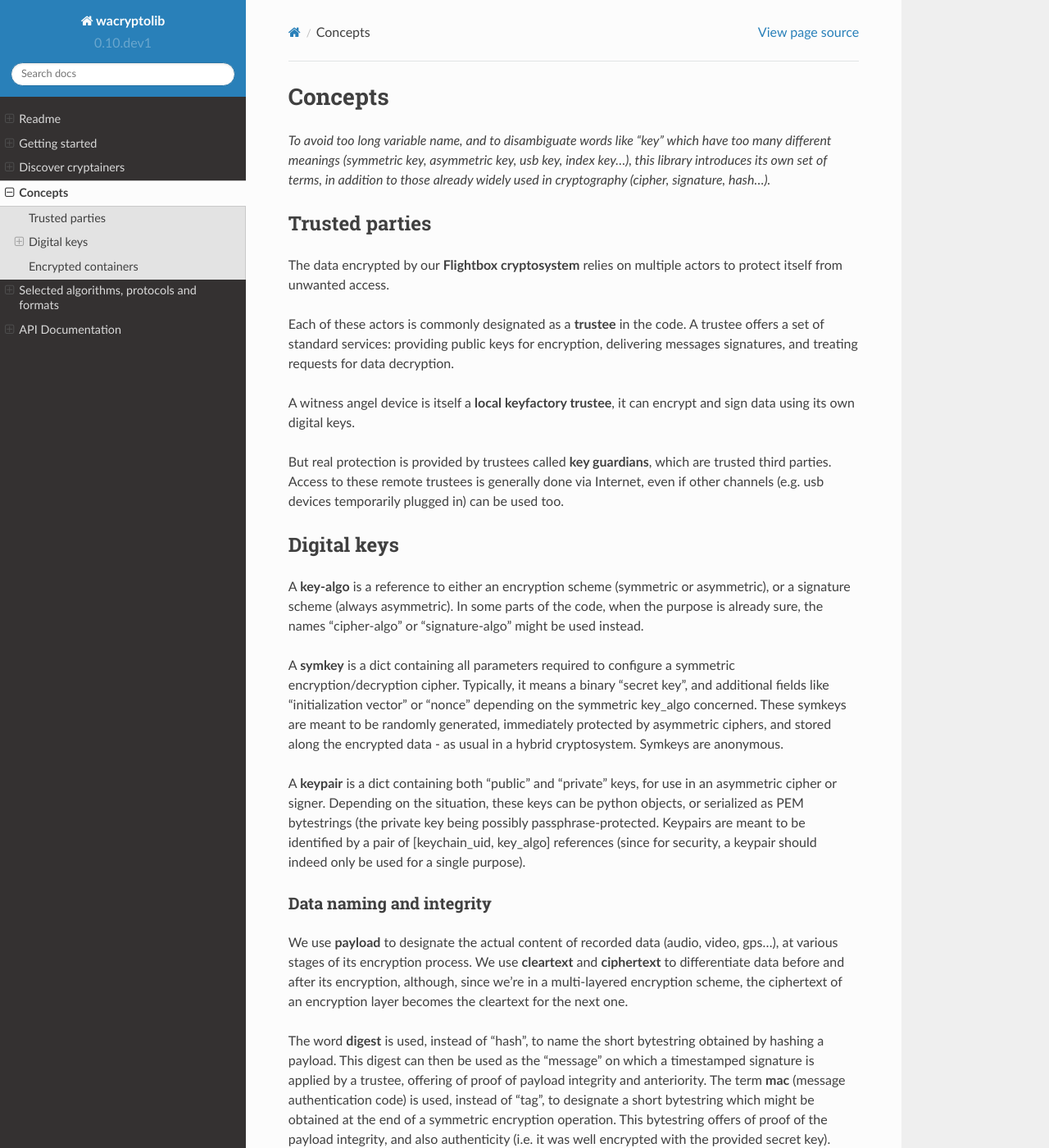
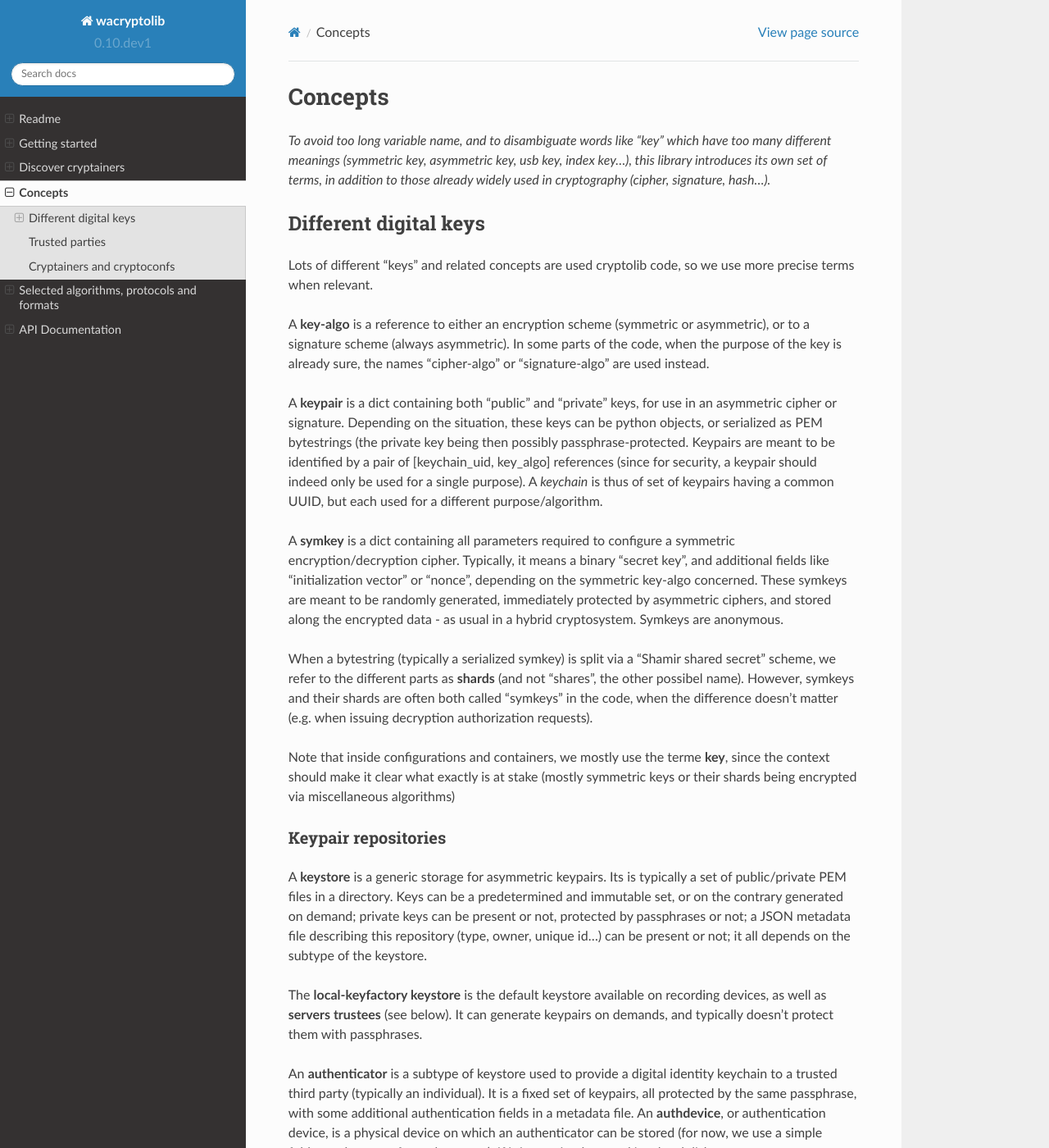
Before and after one commit to WitnessAngel/witness-angel-cryptolib, a Sphinx documentation site: the page built from docs/concepts.rst, in a window 1280 px wide and 1400 px high. Shown: the whole window at 82% size. Built offline with Sphinx 7.4.7 and the Read the Docs theme 2.0.0, drawn with Linux system fonts in a browser that asks for light colours; pages that are not in the unit, such as notebooks, are missing from menus; some of the changed text lies outside the part shown.

Commit message:
Review and improve concepts.rst and cryptainer_explanations.rst

```diff
--- a/docs/concepts.rst
+++ b/docs/concepts.rst
@@ -5,62 +5,64 @@
 *To avoid too long variable name, and to disambiguate words like "key" which have too many different meanings (symmetric key, asymmetric key, usb key, index key...), this library introduces its own set of terms, in addition to those already widely used in cryptography (cipher, signature, hash...).*
 
 
-Trusted parties
-------------------
+Different digital keys
+------------------------
 
-The data encrypted by our **Flightbox cryptosystem** relies on multiple actors to protect itself from unwanted access.
+Lots of different "keys" and related concepts are used cryptolib code, so we use more precise terms when relevant.
 
-Each of these actors is commonly designated as a **trustee** in the code. A trustee offers a set of standard services: providing public keys for encryption, delivering messages signatures, and treating requests for data decryption.
+A **key-algo** is a reference to either an encryption scheme (symmetric or asymmetric), or to a signature scheme (always asymmetric).
+In some parts of the code, when the purpose of the key is already sure, the names "cipher-algo" or "signature-algo" are used instead.
 
-A witness angel device is itself a **local keyfactory trustee**, it can encrypt and sign data using its own digital keys.
+A **keypair** is a dict containing both "public" and "private" keys, for use in an asymmetric cipher or signature. Depending on the situation, these keys can be python objects, or serialized as PEM bytestrings (the private key being then possibly passphrase-protected. Keypairs are meant to be identified by a pair of [keychain_uid, key_algo] references (since for security, a keypair should indeed only be used for a single purpose). A *keychain* is thus of set of keypairs having a common UUID, but each used for a different purpose/algorithm.
 
-But real protection is provided by trustees called **key guardians**, which are trusted third parties. Access to these remote trustees is generally done via Internet, even if other channels (e.g. usb devices temporarily plugged in) can be used too.
+A **symkey** is a dict containing all parameters required to configure a symmetric encryption/decryption cipher. Typically, it means a binary "secret key", and additional fields like "initialization vector" or "nonce", depending on the symmetric key-algo concerned. These symkeys are meant to be randomly generated, immediately protected by asymmetric ciphers, and stored along the encrypted data - as usual in a hybrid cryptosystem. Symkeys are anonymous.
+
+When a bytestring (typically a serialized symkey) is split via a "Shamir shared secret" scheme, we refer to the different parts as **shards** (and not "shares", the other possibel name). However, symkeys and their shards are often both called "symkeys" in the code, when the difference doesn't matter (e.g. when issuing decryption authorization requests).
+
+Note that inside configurations and containers, we mostly use the terme **key**, since the context should make it clear what exactly is at stake (mostly symmetric keys or their shards being encrypted via miscellaneous algorithms)
 
 
-Digital keys
------------------
+Keypair repositories
++++++++++++++++++++++++++
 
-A **key-algo** is a reference to either an encryption scheme (symmetric or asymmetric), or a signature scheme (always asymmetric).
-In some parts of the code, when the purpose is already sure, the names "cipher-algo" or "signature-algo" might be used instead.
+A **keystore** is a generic storage for asymmetric keypairs. Its is typically a set of public/private PEM files in a directory. Keys can be a predetermined and immutable set, or on the contrary generated on demand; private keys can be present or not, protected by passphrases or not; a JSON metadata file describing this repository (type, owner, unique id...) can be present or not; it all depends on the subtype of the keystore.
 
-A **symkey** is a dict containing all parameters required to configure a symmetric encryption/decryption cipher. Typically, it means a binary "secret key", and additional fields like "initialization vector" or "nonce" depending on the symmetric key_algo concerned. These symkeys are meant to be randomly generated, immediately protected by asymmetric ciphers, and stored along the encrypted data - as usual in a hybrid cryptosystem. Symkeys are anonymous.
+The **local-keyfactory keystore** is the default keystore available on recording devices, as well as **servers trustees** (see below). It can generate keypairs on demands, and typically doesn't protect them with passphrases.
 
-A **keypair** is a dict containing both "public" and "private" keys, for use in an asymmetric cipher or signer. Depending on the situation, these keys can be python objects, or serialized as PEM bytestrings (the private key being possibly passphrase-protected. Keypairs are meant to be identified by a pair of [keychain_uid, key_algo] references (since for security, a keypair should indeed only be used for a single purpose).
+An **authenticator** is a subtype of keystore used to provide a digital identity keychain to a trusted third party (typically an individual). It is a fixed set of keypairs, all protected by the same passphrase, with some additional authentication fields in a metadata file. An **authdevice**, or authentication device, is a physical device on which an authenticator can be stored (for now, we use a simple folder at the root of an usb storage), if it is not simply stored in a local disk.
+
+Authenticators can publish their public keys, and public metadata, to a **web gateway** - a simple online registry - so that other people may easily access them.
+
+When keystores are **imported** from an authdevice or a web gateway, the imported copies naturally only contains a part (public, or at least without confidential information) of the initial authenticator.
 
 
 Data naming and integrity
 ++++++++++++++++++++++++++++
 
-We use **payload** to designate the actual content of recorded data (audio, video, gps...), at various stages of its encryption process. We use **cleartext** and **ciphertext** to differentiate data before and after its encryption, although, since we're in a multi-layered encryption scheme, the ciphertext of an encryption layer becomes the cleartext for the next one.
+We use **payload** to designate the actual content of recorded data (audio, video, gps...), at various stages of its encryption process.
+
+We use **cleartext** and **ciphertext** to differentiate *BINARY* (not actual text) data before and after its encryption; although, since we're in a multi-layered encryption scheme, the ciphertext of an encryption layer becomes the cleartext for the next one.
 
 The word **digest** is used, instead of "hash", to name the short bytestring obtained by hashing a payload. This digest can then be used as the "message" on which a timestamped signature is applied by a trustee, offering of proof of payload integrity and anteriority.
 The term **mac** (message authentication code) is used, instead of "tag", to designate a short bytestring which might be obtained at the end of a symmetric encryption operation. This bytestring offers of proof of the payload integrity, and also authenticity (i.e. it was well encrypted with the provided secret key).
 Those digests and macs can be considered all together as **integrity tags**.
 
-When a bytestring (typically a serialized symkey) is split in a "Shamir shared secret" scheme, we refer to the parts of the secret as **shards** (and not "shares").
-
 Only when dealing with bytestrings that could be anything (serialized key, serialized json, final encrypted payload...), for example in filesystem utilies, we use the all-embracing term **data**.
 
 
-Key repositories
-+++++++++++++++++++++++++
+Trusted parties
+------------------
 
-A **keystore** is a generic storage for keypairs: typically a set of public/private PEM files in a directory, with a JSON metadata file describing this repository (type, owner, unique id...). Keys can be "frozen" or on the contrary generated on demand, private keys can be present or not, they can be protected by passphrases or not, depending on the subtype of the keystore.
+The data encrypted inside a cryptainer relies on multiple actors to protect itself from unwanted access.
 
-The **local-factory keystore**, which backs the local-factory trustee, can generate keyairs on demands, and typically doesn't protect them with passphrases.
+Each of these actors is commonly designated as a **trustee** in the code. A trustee offers a set of standard services: providing public keys for encryption, delivering messages signatures, and treating requests for data decryption.
 
-An **authenticator** is a subtype of keystore used to provide a digital identity keychain to a trusted third party. It is typically a set of keypairs, all protected by the same passphrase, with some additional authentication fields in the metadata file. An **authdevice**, or authentication device, is a physical device on which an authenticator can be stored. For, we use a simple folder at the root of an usb storage.
+A recorder device has a **local-keyfactory trustee**, backed by the local-keyfactory keystore, which can encrypt and sign data using its own generated-on-demand digital keys.
 
-Authenticators can publish their public keys, and public metadata, to a **gateway** - a simple online registry - so that other people may easily rely on them as key guardians.
-
-When keystores are **imported** from an authdevice or a web gateway, the imported copies naturally only contain a part (public, or at least without confidential information) of the initial authenticator.
+But real protection is provided by trustees also called **key guardians**, which are trusted third parties. Access to these remote trustees is generally done via Internet, even if other channels (e.g. usb devices temporarily plugged in) can be used too. For now, these remote trustees can be **server trustees** (e.g. database-backend keystore administrated by an association), or **authenticator trustees** (e.g. an individual having an authenticator keystore on his smartphone).
 
 
-Encrypted containers
--------------------------
+Cryptainers and cryptoconfs
+------------------------------
 
-The word **cryptainer** refers to encrypted containers built with this library.
-
-The structure of these cryptainers is driven  # FIXME complete that
-
-More information in the :doc:`cryptainer format <cryptainer_explanations>` document.
+For more information on these concepts, see the :doc:`dedicated page <cryptainer_explanations>` above.
--- a/docs/cryptainer_explanations.rst
+++ b/docs/cryptainer_explanations.rst
@@ -78,7 +78,16 @@
 
 - a shared secret: "splits" the data into N shards, with M of them required to reconsitute the data; each shard is then encrypted through its own pipeline
 - a symmetric cipher: encrypts the data using a randomly generated key, which is then encrypted through its own pipeline
-- an asymmetric cipher: encrypts the data using a public key owned by a trustee; this ends the recursion on that branch of the cryptainer
+- an asymmetric cipher: encrypts the data using a public key owned by a "trustee"; this ends the recursion on that branch of the cryptainer
+
+
+Unique IDs of a cryptainer
+----------------------------
+
+The `cryptainer_uid` field, located at the root of a cryptainer, uniquely identifies.
+
+The `keychain_uid` value located near, on the contrary, can be shared by several cryptainers, which thus end up using a common keychain of keypairs generated by trustees (keypairs being differentiated by their key-algo value).
+However this default `keychain_uid` can also be overridden deeper in the conf tree, at nodes specifying trustees.
 
 
 Decrypting data from a cryptainer
--- a/docs/getting_started.rst
+++ b/docs/getting_started.rst
@@ -7,8 +7,8 @@
 Instead of pip, we use `poetry <https://github.com/sdispater/poetry>`_ to manage dependencies.
 
 
-Quick setup
------------
+Automatic setup
+----------------
 
 Launch `python wacryptolib_installer.py` in repository root, from inside a python virtual environment.
 
@@ -36,6 +36,6 @@
 
     black -l 120 src/ tests/
 
-A simple command-line interface is available to play with simple (unsafe) cryptainers (ensure that "src/" is in your PYTHONPATH first)::
+A limited command-line interface is available to play with simple cryptainers (ensure that "src/" is in your PYTHONPATH first)::
 
     python -m wacryptolib -h
```
